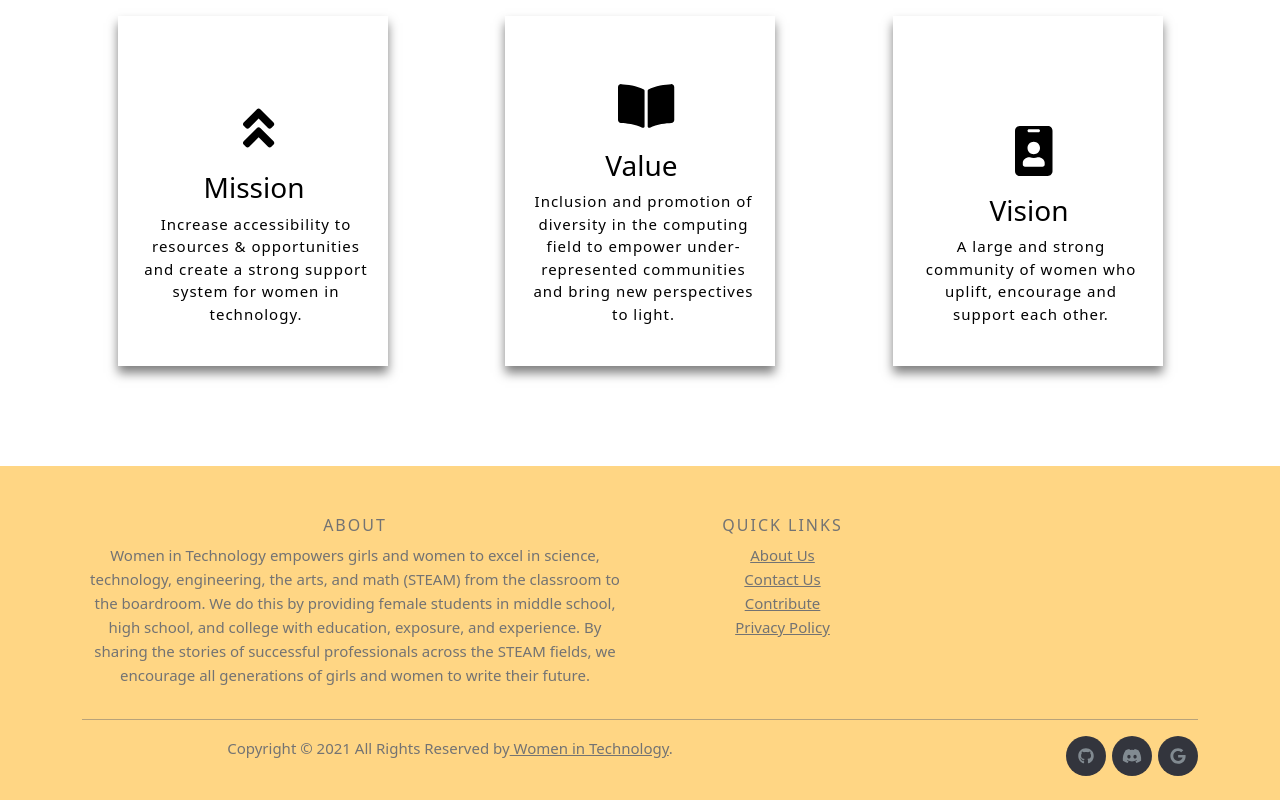
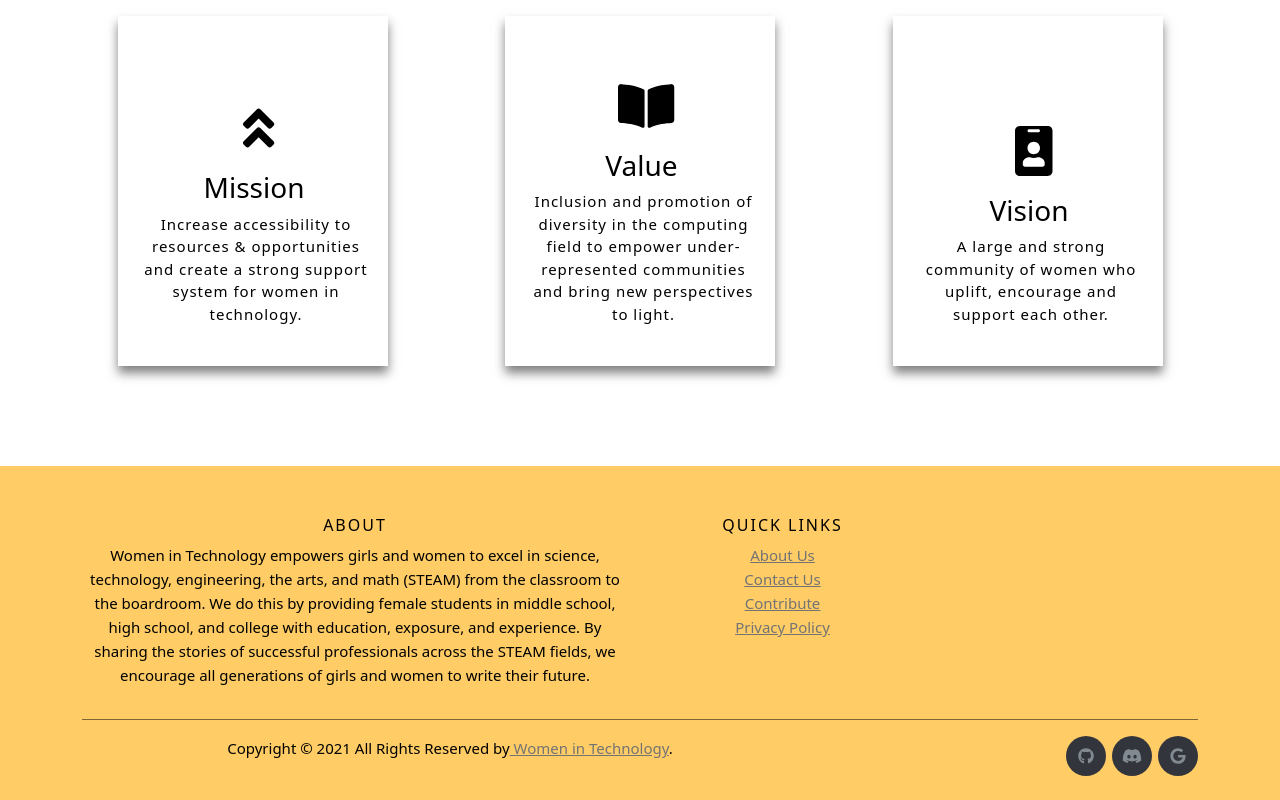
Before and after one commit to IoriK1020/Women-in-Technology, a React (Create React App) app in the folder website/: page / in a window 1280 px wide. Shown: the part 1679-2479 px from the top of the page. Built offline with nearby package versions, Linux system fonts and the light colour scheme.

Commit message:
Update Footer.css

```diff
--- a/website/src/components/Footer/Footer.css
+++ b/website/src/components/Footer/Footer.css
@@ -1,9 +1,9 @@
 .site-footer {
-  background-color: #ffd684;
+  background-color: #ffcc66;
   padding: 45px 0 20px;
   font-size: 15px;
   line-height: 24px;
-  color: #737373;
+  color: #000;
 }
 .site-footer hr {
   border-top-color: #bbb;
```
